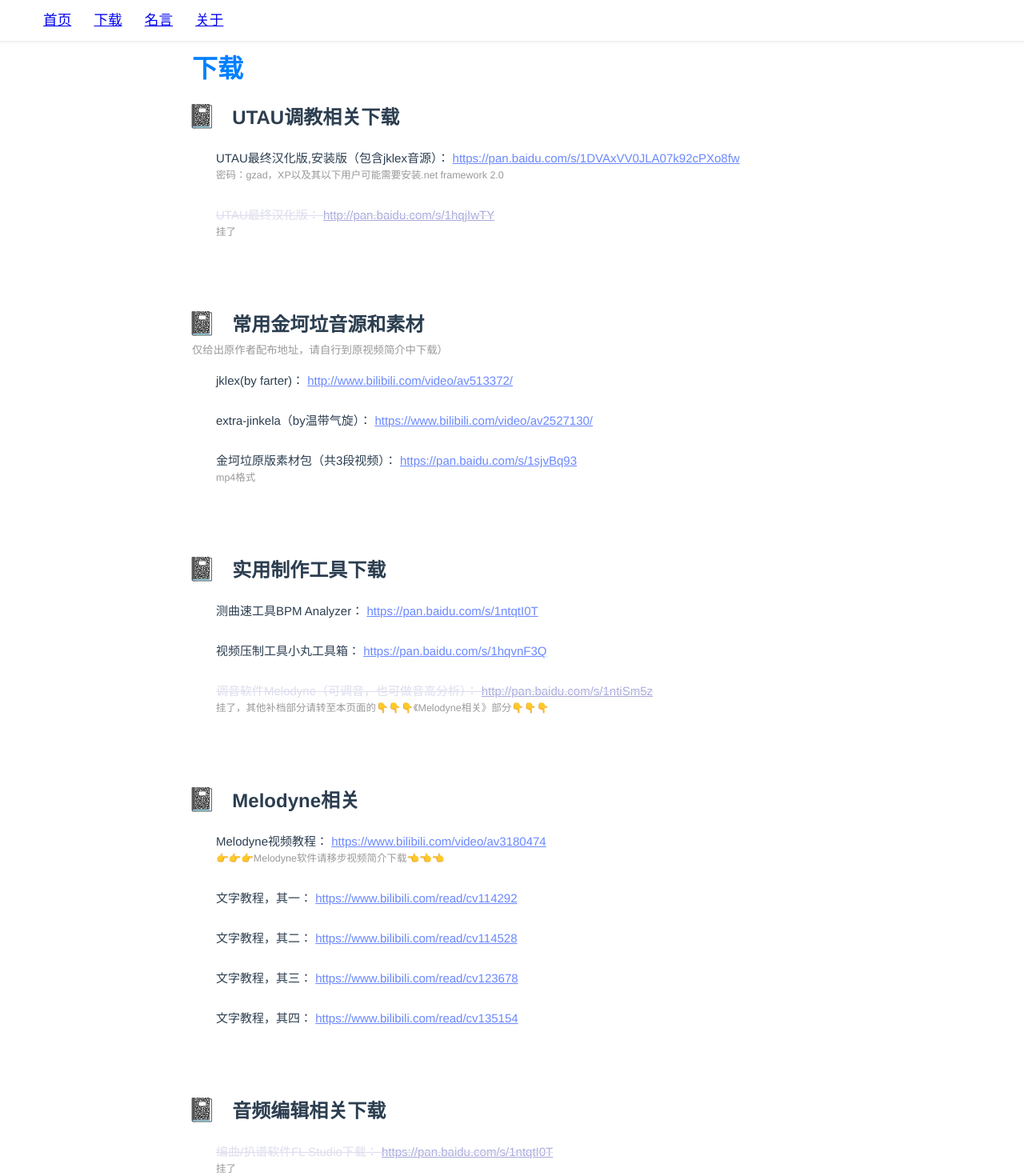
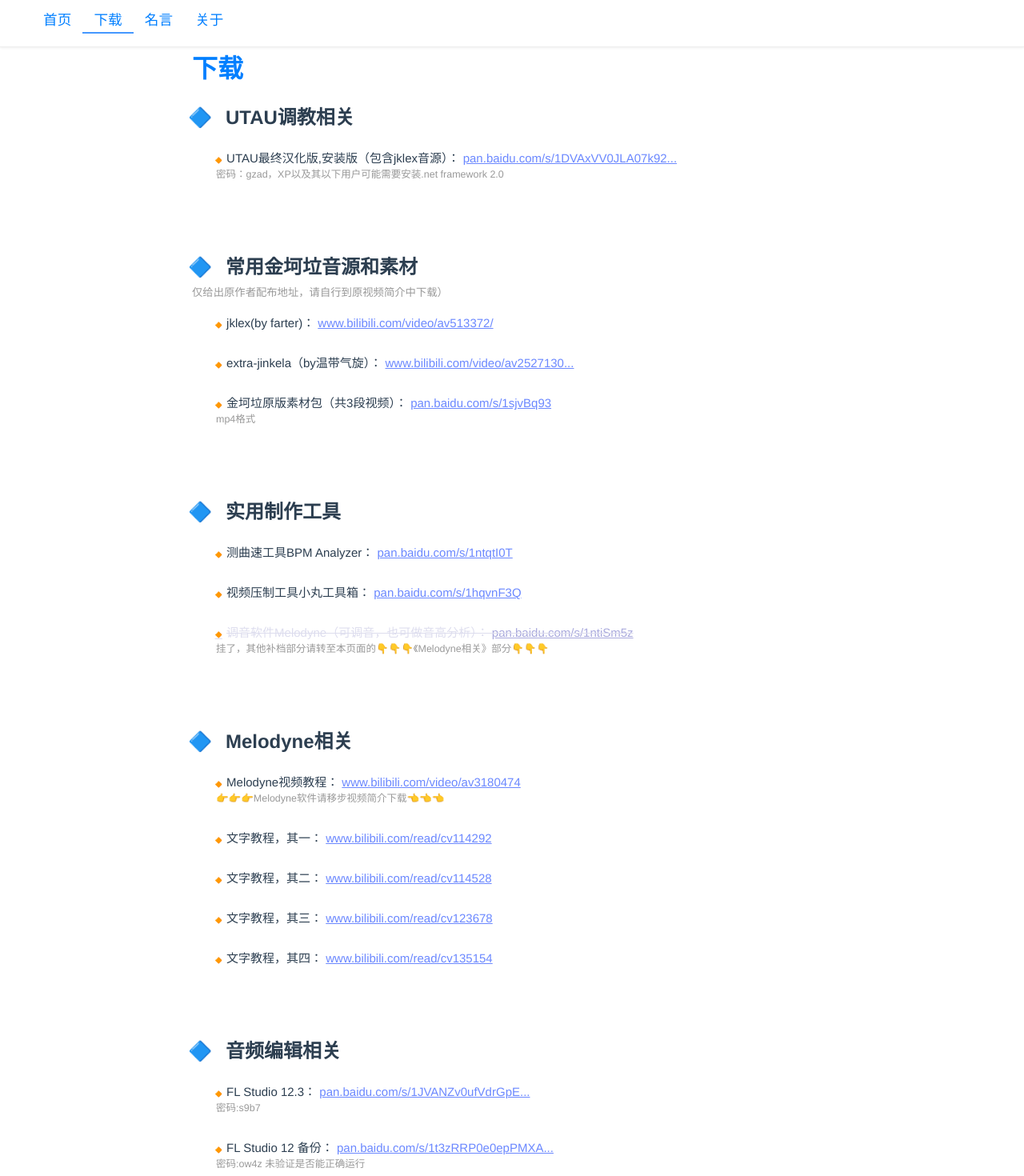
Before and after one commit to lkfun/pvpa, a Vue app: page /download in a window 1280 px wide. Shown: the top 1470 px of the page at 80% size. Built offline with nearby package versions, Linux system fonts and the light colour scheme.

Commit message:
update download,about page

```diff
--- a/src/assets/downloaddata.json
+++ b/src/assets/downloaddata.json
@@ -1,7 +1,7 @@
 {
   "download": [
     {
-      "group": "UTAU调教相关下载",
+      "group": "UTAU调教相关",
       "description": "",
       "items": [
         {
@@ -12,7 +12,7 @@
         {
           "name": "UTAU最终汉化版",
           "address": "http://pan.baidu.com/s/1hqjIwTY",
-          "description": "挂了"
+          "description": "挂了,不显示"
         }
       ]
     },
@@ -38,7 +38,7 @@
       ]
     },
     {
-      "group": "实用制作工具下载",
+      "group": "实用制作工具",
       "items": [
         {
           "name": "测曲速工具BPM Analyzer",
@@ -82,17 +82,27 @@
       ]
     },
     {
-      "group": "音频编辑相关下载",
+      "group": "音频编辑相关",
       "items": [
+        {
+          "name": "FL Studio 12.3",
+          "address": "https://pan.baidu.com/s/1JVANZv0ufVdrGpEZE3NOww ",
+          "description": "密码:s9b7"
+        },
+        {
+          "name": "FL Studio 12 备份",
+          "address": "https://pan.baidu.com/s/1t3zRRP0e0epPMXA98qhxWQ ",
+          "description": "密码:ow4z 未验证是否能正确运行"
+        },
         {
           "name": "编曲/扒谱软件FL Studio下载",
           "address": "https://pan.baidu.com/s/1ntqtI0T",
-          "description": "挂了"
+          "description": "挂了,不显示"
         },
         {
           "name": "编曲/扒谱软件FL Studio破解教程",
           "address": "http://pan.baidu.com/s/1hqB2F3m",
-          "description": "挂了"
+          "description": "挂了,不显示"
         },
         {
           "name": "扒谱软件Voice Capture下载",
@@ -102,7 +112,7 @@
       ]
     },
     {
-      "group": "音频编辑软件Adobe Audition下载",
+      "group": "音频编辑软件Adobe Audition",
       "items": [
         {
           "name": "Adobe Audition CC 2014原版",
@@ -122,7 +132,7 @@
       ]
     },
     {
-      "group": "后期效果器下载",
+      "group": "后期效果器",
       "items": [
         {
           "name": "臭氧izotope Ozone5母带处理插件",
@@ -137,7 +147,7 @@
       ]
     },
     {
-      "group": "视频软件Adobe Premiere下载",
+      "group": "视频软件Adobe Premiere",
       "items": [
         {
           "name": "Adobe CC全系列注册机（含破解教程）",
@@ -154,8 +164,7 @@
         },
         {
           "name": "Adobe Premiere CC 2014正版（含注册机及教程）",
-          "address": "https://pan.baidu.com/s/1fQPQY",
-          "description": "挂了"
+          "address": "https://pan.baidu.com/s/1fQPQY"
         },
         {
           "name": "Adobe Premiere CS4正版",
@@ -165,7 +174,7 @@
       ]
     },
     {
-      "group": "视频特效制作软件Adobe After Effects下载",
+      "group": "视频特效制作软件Adobe After Effects",
       "items": [
         {
           "name": "Adobe After Effects CC 2014正版",
@@ -185,7 +194,8 @@
       ]
     },
     {
-      "group": "视频软件Vegas下载（全部下载链接来自vegas吧）",
+      "group": "视频软件Vegas",
+      "description": "全部下载链接来自vegas吧",
       "items": [
         {
           "name": "Vegas 各版本下载（补）",
@@ -195,22 +205,22 @@
         {
           "name": "Vegas Pro 13.0 64bit",
           "address": "https://pan.baidu.com/s/1sjzFaUh",
-          "description": "挂了"
+          "description": "挂了,不显示"
         },
         {
           "name": "Vegas Pro 13.0 64bit 汉化包",
           "address": "http://pan.baidu.com/s/1mgL218c",
-          "description": "挂了"
+          "description": "挂了,不显示"
         },
         {
           "name": "Vegas Pro 10.0e 32bit",
           "address": "http://t.cn/zTt9b19",
-          "description": "挂了"
+          "description": "挂了,不显示"
         },
         {
           "name": "Vegas Pro 10.0e 32bit 汉化包",
           "address": "http://pan.baidu.com/s/1mgC1kNY",
-          "description": "挂了"
+          "description": "挂了,不显示"
         }
       ]
     }
--- a/src/components/about.vue
+++ b/src/components/about.vue
@@ -1,6 +1,12 @@
 <template>
   <div class="hello">
-    <img src="../assets/yeshou.jpg">
+    <div class="ifam" v-bind:style="styleObject">
+      <iframe frameborder="no" border="0" marginwidth="0" marginheight="0" width=330 height=86 src="//music.163.com/outchain/player?type=2&id=35040360&auto=1&height=66"></iframe>
+    </div>
+    <div class="yeshouwarp yeshou">
+      <div  class="yeshoumask yeshou"></div>
+      <div class="yeshou yeshou-blur" v-bind:style="yeshou"></div>
+    </div>
     <h1>{{ msg }}</h1>
     <p>QQ群:{{ qqgroup1[0] }}</p>
     <p>QQ群:{{ qqgroup1[1] }}</p>
@@ -10,10 +16,23 @@
 <script>
 export default {
   name: 'HelloWorld',
-  data: function () {
+  data () {
     return {
       msg: '欢 迎 来 到 新 宝 岛',
-      qqgroup1: ['199938498', '453620381']
+      qqgroup1: ['199938498', '453620381'],
+      isActive: true,
+      error: null,
+      styleObject: {
+        top: '270px'
+      },
+      yeshou: {
+        backgroundImage: 'url(' + require('../assets/yeshou.jpg') + ')'
+      }
+    }
+  },
+  methods: {
+    clickfuntion () {
+      this.styleObject.top = '10px'
     }
   }
 }
@@ -24,19 +43,32 @@
   h1, h2 {
     font-weight: normal;
   }
-  ul {
-    list-style-type: none;
-    padding: 0;
+  .yeshoumask{
+    background:rgba(0, 0, 0, 0.3);
+    position: absolute;
+    z-index: 100;
   }
-  li {
-    display: inline-block;
-    margin: 0 10px;
+  .yeshouwarp{
+    overflow:hidden;
+    margin: 0 auto;
   }
-  a {
-    color: #42b983;
+  .yeshou{
+    width:399px;
+    height: 300px;
+    border-radius: 12px;
   }
-  img {
-    max-width: 340px;
+  .yeshou-blur{
+    filter: blur(10px);
+  }
+  .ifam {
+    width:330px;
+    height: 88px;
+    margin: 0 auto;
+    left:50%;
+    position: absolute;
+    margin-left:-165px;
+    display: 'block';
+    z-index: 1000;
   }
   h1{
     color: #a53015;
--- a/src/components/download.vue
+++ b/src/components/download.vue
@@ -6,10 +6,13 @@
         <h2>{{item.group}}</h2>
         <small>{{item.description}}</small>
         <div class="group">
-          <div class="groupitem" v-for="(i) in item.items" :key="i.name">
-            <del v-if="i.description&&i.description.includes('挂了')">{{i.name}}： <a :href="i.address">{{i.address}}</a></del>
-            <span v-else>{{i.name}}： <a :href="i.address">{{i.address}}</a></span>
-            <br/>
+          <div class="groupitem" v-if="!i.description||!i.description.includes('不显示')"  v-for="(i) in item.items" :key="i.name">
+            <del v-if="i.description&&i.description.includes('挂了')">{{i.name}}：
+              <a :href="i.address">{{i.address| capitalize}}</a>
+            </del>
+            <span v-else>{{i.name}}：
+              <a :href="i.address">{{i.address| capitalize}}</a>
+            </span>
             <small>{{i.description}}</small>
           </div>
         </div>
@@ -24,6 +27,17 @@
   data: function () {
     return {
       downloaddata
+    }
+  },
+  filters: {
+    capitalize: function (value) {
+      if (!value) return ''
+      value = value.toString()
+      value = value.replace('https://', '').replace('http://', '')
+      if (value.length > 32) {
+        value = value.substr(0, 32) + '...'
+      }
+      return value
     }
   }
 }
@@ -49,6 +63,17 @@
   .groupitem{
     padding-bottom: 30px;
   }
+  .groupitem span:before,.groupitem del:before{
+    content: "🔶";
+    color: #6b88ff;
+    position: relative;
+    margin-top: -0.05em;
+    left:-0.2em;
+    padding-right: 0.5em;
+    font-size: 0.5em;
+    line-height: 1;
+    font-weight: bold;
+  }
   ul {
     list-style-type: none;
     padding: 0;
@@ -62,17 +87,17 @@
   }
   small{
     color: #999999;
+    display:block;
   }
   h2:before {
-    content: "📓";
+    content: "🔷";
     color: #6b88ff;
     position: relative;
     margin-top: -0.05em;
     left:-0.2em;
     padding-right: 0.5em;
-    font-size: 1.2em;
+    font-size: 1em;
     line-height: 1;
-    font-weight: bold;
   }
   h2{
     margin: 6px auto;
--- a/src/components/header.vue
+++ b/src/components/header.vue
@@ -1,16 +1,17 @@
 <template>
   <header class="header header-fixed-top">
+
     <ul class="nav">
-      <li>
+        <li v-bind:class="{ active: $route.path==='/' }">
           <router-link to='/'>首页</router-link>
         </li>
-      <li>
+        <li v-bind:class="{ active: $route.path==='/download' }">
           <router-link to='/download'>下载</router-link>
         </li>
-      <li>
+        <li v-bind:class="{ active: $route.path==='/motto' }">
           <router-link to='/motto'>名言</router-link>
         </li>
-      <li>
+        <li v-bind:class="{ active: $route.path==='/about' }">
           <router-link to='/about'>关于</router-link>
         </li>
     </ul>
@@ -24,6 +25,11 @@
 </script>
 
 <style scoped>
+  .active{
+    padding-bottom: 5px;
+    border-bottom: 2px solid #4598FF;
+    color: #3A3A3A;
+  }
   .header {
     border-bottom: 1px solid #eee;
     box-shadow: 0 1px 3px #eee;
@@ -47,6 +53,8 @@
     padding: 0em .8em;
     font-size: 1.1em;
     line-height: 1.1em;
+    color: #007fff;
+    text-decoration: none;
   }
   .nav a:hover {
     color: #007fff;
```
Also changed, not shown: src/assets/yeshou.jpg. Lines whose indentation alone changed are shown as unchanged.
